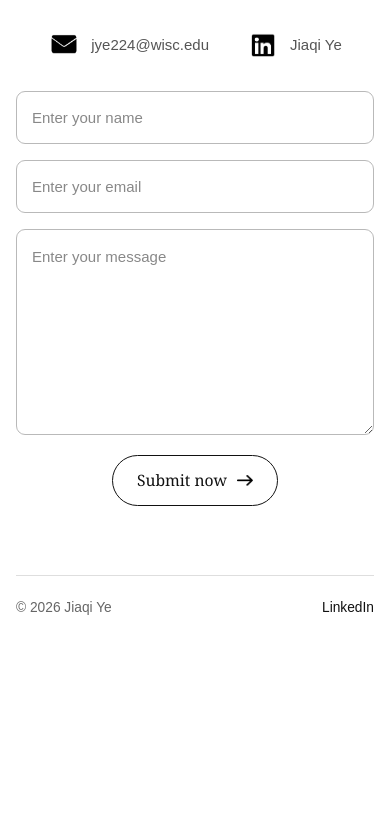
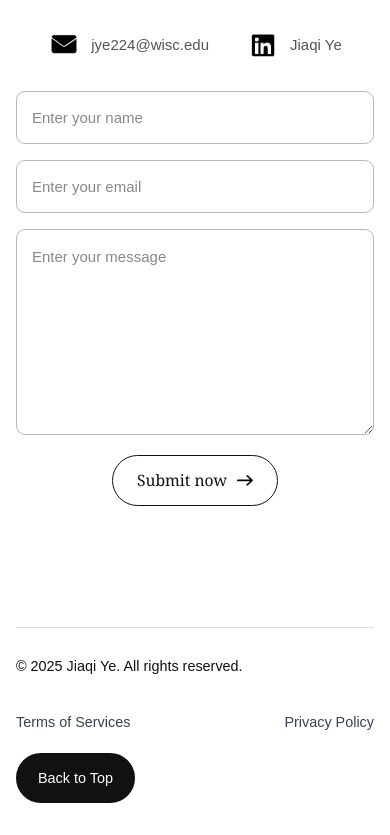
Before and after one commit to Jiaqi-Ye/Personal-Website, a Next.js app: page /v2 in a window 390 px wide. Shown: the part 6149-6984 px from the top of the page. Before the commit the page ends 6820 px from the top, so only its background shows below. Built offline with nearby package versions, Linux system fonts and the light colour scheme; a web font is replaced by a local one.

Commit message:
Restyle portfolio footer

```diff
--- a/app/v2/BackToTop.tsx
+++ b/app/v2/BackToTop.tsx
@@ -1,21 +1,8 @@
 "use client";
-
-import { useEffect, useState } from "react";
 
 import styles from "./v2.module.css";
 
 export default function BackToTop() {
-  const [isVisible, setIsVisible] = useState(false);
-
-  useEffect(() => {
-    const updateVisibility = () => setIsVisible(window.scrollY > 520);
-    updateVisibility();
-    window.addEventListener("scroll", updateVisibility, { passive: true });
-    return () => window.removeEventListener("scroll", updateVisibility);
-  }, []);
-
-  if (!isVisible) return null;
-
   function scrollToTop() {
     const reducedMotion = window.matchMedia(
       "(prefers-reduced-motion: reduce)",
@@ -30,7 +17,7 @@ export default function BackToTop() {
       onClick={scrollToTop}
       aria-label="Back to top"
     >
-      Back to top <span aria-hidden="true">↑</span>
+      Back to Top
     </button>
   );
 }
--- a/app/v2/page.tsx
+++ b/app/v2/page.tsx
@@ -99,7 +99,6 @@ function Entry({
 export default function V2Page() {
   return (
     <main className={styles.page}>
-      <BackToTop />
       <div className={styles.layout}>
         <aside
           className={styles.profile}
@@ -514,18 +513,25 @@ export default function V2Page() {
 
           <ContactForm />
 
-          <footer className={styles.footer}>
-            <p>© 2026 Jiaqi Ye</p>
-            <a
-              href="https://www.linkedin.com/in/jiaqi-ye-40a8b635a"
-              target="_blank"
-              rel="noreferrer"
-            >
-              LinkedIn
-            </a>
-          </footer>
         </div>
       </div>
+
+      <footer className={styles.footer}>
+        <p>
+          <a
+            href="https://github.com/Jiaqi-Ye"
+            target="_blank"
+            rel="noreferrer"
+          >
+            © 2025 Jiaqi Ye. All rights reserved.
+          </a>
+        </p>
+        <div className={styles.footerLinks}>
+          <span>Terms of Services</span>
+          <span>Privacy Policy</span>
+          <BackToTop />
+        </div>
+      </footer>
     </main>
   );
 }
--- a/app/v2/v2.module.css
+++ b/app/v2/v2.module.css
@@ -131,24 +131,19 @@
 }
 
 .backToTop {
-  position: fixed;
-  right: 24px;
-  bottom: 24px;
-  z-index: 20;
-  padding: 9px 14px;
-  border: 1px solid #111111;
+  padding: 11px 20px;
+  border: 2px solid #111111;
   border-radius: 999px;
-  background: #ffffff;
-  color: #111111;
-  font-family: Georgia, "Times New Roman", serif;
-  font-size: 0.86rem;
+  background: #111111;
+  color: #ffffff;
+  font: inherit;
   cursor: pointer;
-  box-shadow: 0 4px 14px rgba(0, 0, 0, 0.08);
+  transition: background 300ms ease, color 300ms ease;
 }
 
 .backToTop:hover {
-  background: #111111;
-  color: #ffffff;
+  background: #ffffff;
+  color: #111111;
 }
 
 .section {
@@ -591,16 +586,26 @@
 
 .footer {
   display: flex;
+  align-items: center;
   justify-content: space-between;
-  gap: 20px;
-  padding-top: 20px;
+  gap: 32px;
+  width: min(1120px, calc(100% - 64px));
+  margin: 0 auto;
+  padding: 26px 0 44px;
   border-top: 1px solid var(--line);
-  color: var(--muted);
-  font-size: 0.86rem;
+  color: #374151;
+  font-size: 0.9rem;
 }
 
 .footer p {
   margin: 0;
+}
+
+.footerLinks {
+  display: flex;
+  align-items: center;
+  gap: clamp(26px, 5vw, 72px);
+  white-space: nowrap;
 }
 
 @media (max-width: 800px) {
@@ -724,9 +729,18 @@
     grid-template-columns: 1fr;
   }
 
-  .backToTop {
-    right: 16px;
-    bottom: 16px;
+  .footer {
+    align-items: flex-start;
+    width: min(100% - 32px, 520px);
+    padding-bottom: 32px;
+    flex-direction: column;
+  }
+
+  .footerLinks {
+    width: 100%;
+    flex-wrap: wrap;
+    justify-content: space-between;
+    gap: 18px 24px;
   }
 }
 
```
